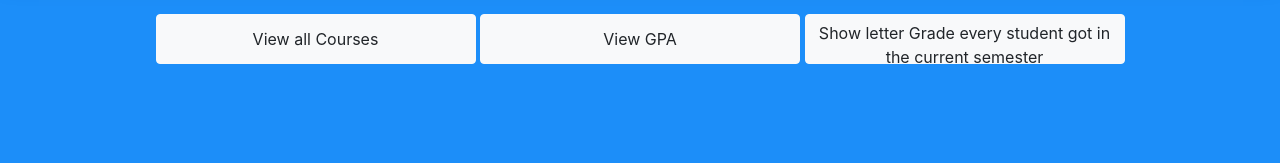
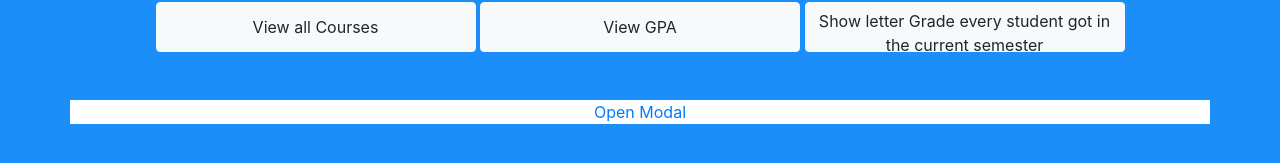
Before and after one commit to jtagaca/StuHub_Public, a React (Create React App) app in the folder client/: page /ktest in a window 1280 px wide. Shown: the part 611-774 px from the top of the page. Built offline with nearby package versions, Linux system fonts and the light colour scheme.

Commit message:
testing modal on ktest

```diff
--- a/client/src/components/ktest.js
+++ b/client/src/components/ktest.js
@@ -46,6 +46,8 @@ function Test(props) {
   var ReactFitText = require("react-fittext");
   return (
     <div>
+      <div class ="row">
+      </div>
       <div className="float-start my-0">
         <div className="cloud front">
           <span className="left-front"></span>
@@ -114,8 +116,39 @@ function Test(props) {
           Show letter Grade every student got in the current semester
         </Buttond>{" "}
       </div>
+
+      <div class="container">
+        <div class="row">
+          <div class="col-md-12">
+
+            <div class="modal fade" id="myModal">
+              <div class="modal-dialog modal-sm">
+                <div class="modal-content">
+                  <div class="modal-header">
+                    <h1>Title</h1>
+                  </div>
+                  <div class="modal-body">
+                    this is body
+                  </div>
+                  <div class="modal-footer">
+                    <input class="btn btn-default" value="Close"></input>
+                  </div>
+                </div>
+              </div>
+            </div>
+
+            <a href="#" data-toggle="modal" data-target="#myModal">Open Modal</a>
+
+          </div>
+        </div>
+      </div>
+
     </div>
+
   );
+
+
+
 }
 
 export default Test;
```
